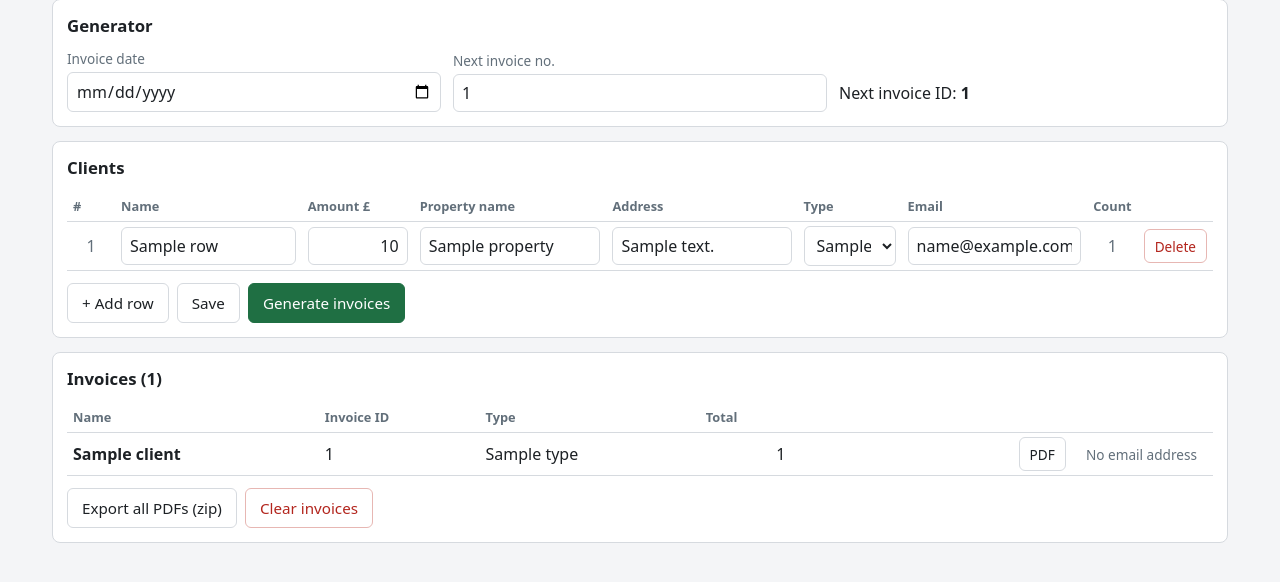
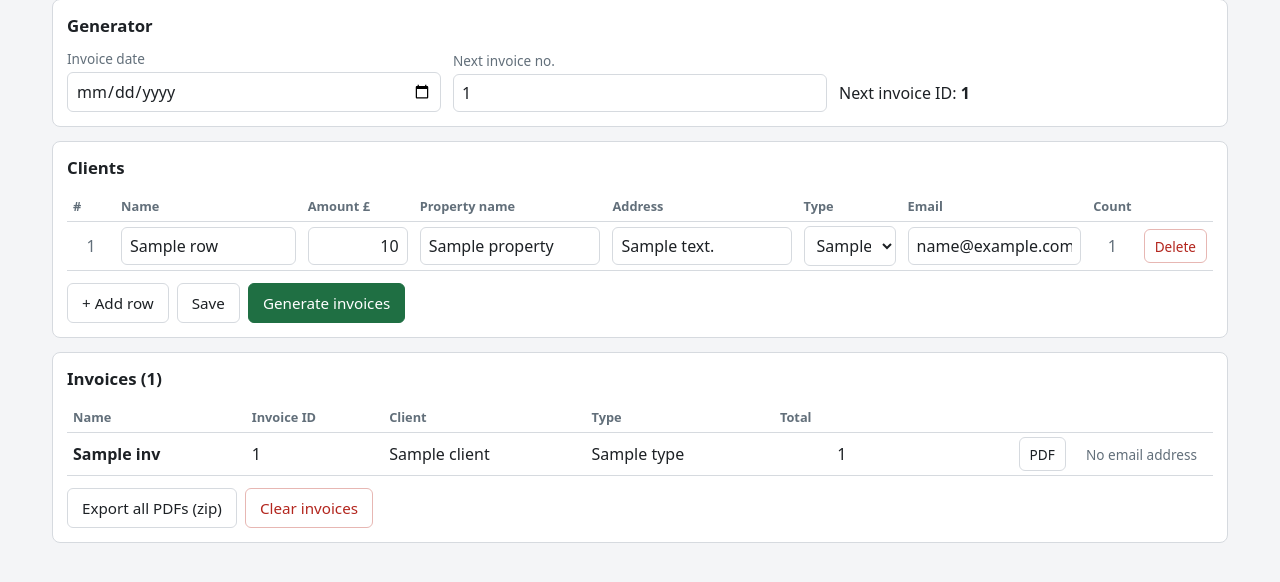
Before and after one commit to ucapbba/InvoiceGenerator, a Flask app: template invoicegen/templates/generator.html in a window 1280 px wide. Shown: the part 58-640 px from the top of the page. Run offline with Flask 3, Linux system fonts and the light colour scheme; the template is opened without the code that fills it: most values are stand-ins (such as "Sample title", 1, 10 or a date in 2020).

Commit message:
first working local hosted version

```diff
--- a/invoicegen/templates/generator.html
+++ b/invoicegen/templates/generator.html
@@ -62,13 +62,14 @@
   {% if invoices %}
   <table class="sheet invoices">
     <thead>
-      <tr><th>Name</th><th>Invoice ID</th><th>Type</th><th>Total</th><th></th></tr>
+      <tr><th>Name</th><th>Invoice ID</th><th>Client</th><th>Type</th><th>Total</th><th></th></tr>
     </thead>
     <tbody>
       {% for inv in invoices %}
       <tr>
-        <td data-label="Name"><strong>{{ inv.client }}</strong></td>
+        <td data-label="Name"><strong>{{ inv.sheet_name }}</strong></td>
         <td data-label="Invoice ID">{{ inv.invoice_id }}</td>
+        <td data-label="Client">{{ inv.client }}</td>
         <td data-label="Type">{{ inv.type }}</td>
         <td data-label="Total" class="num">{{ inv.total_display }}</td>
         <td class="row-actions">
```
Also changed, not shown: tests/test_app.py (+1 -1 lines).
